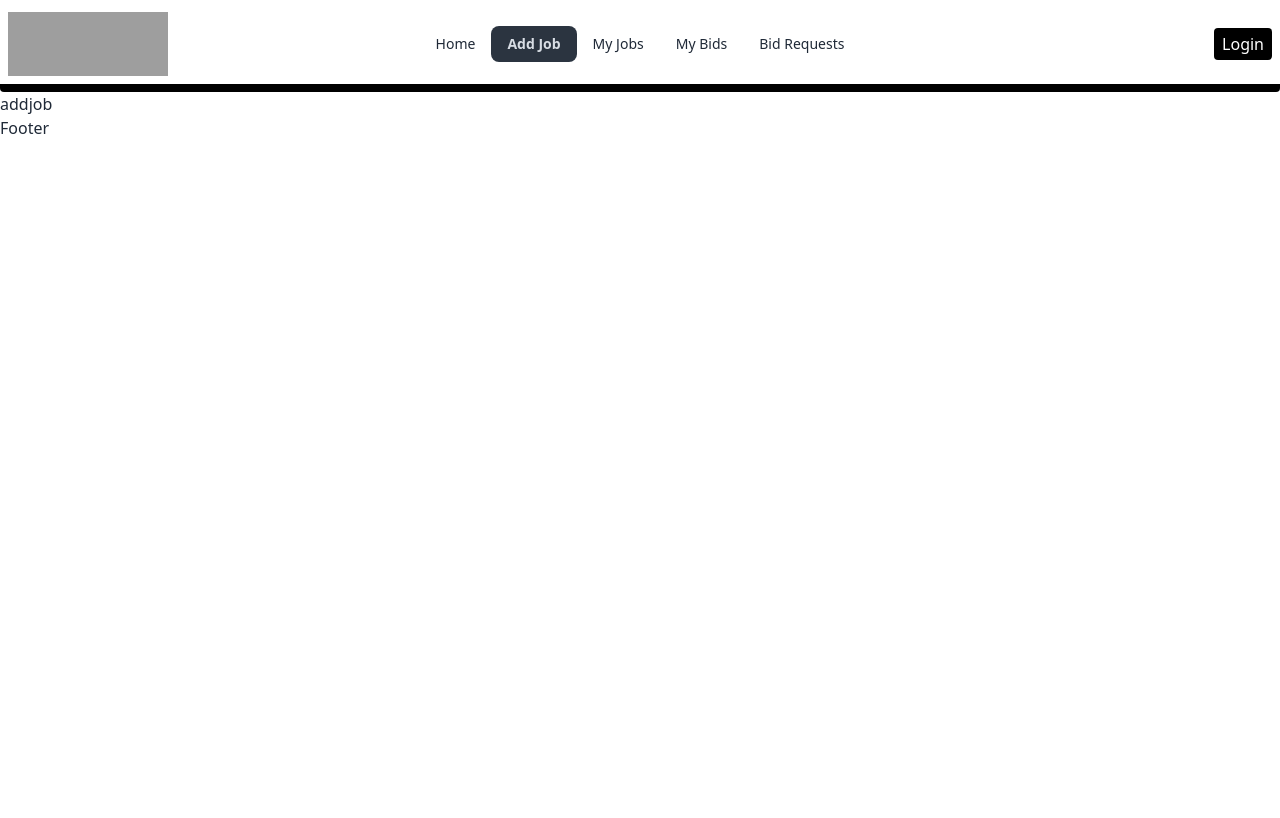
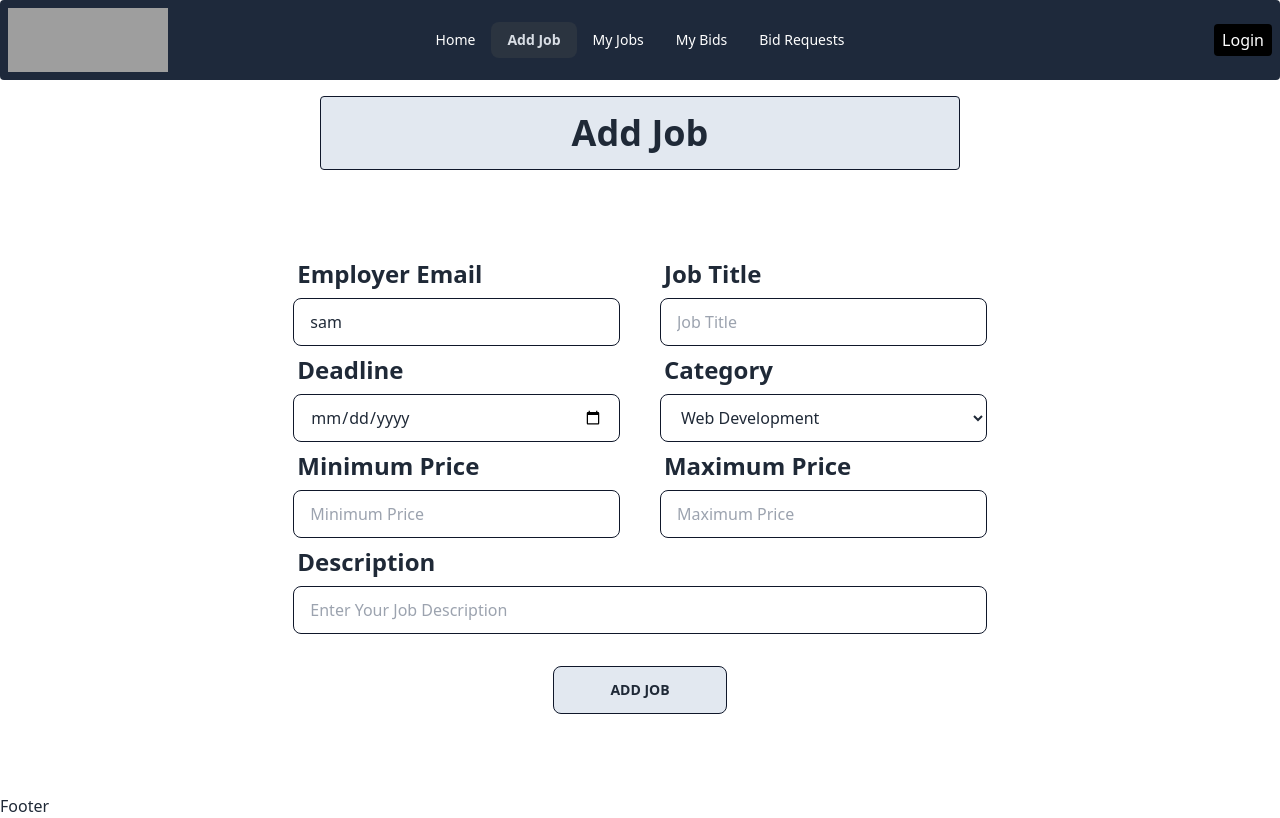
Before and after one commit to SamirSadek/online-marketplace-client, a React (Vite) app: page /addJob in a window 1280 px wide. Built offline with nearby package versions, Linux system fonts and the light colour scheme; no server answers; grey boxes are pictures that could not be loaded.

Commit message:
Create AddJob Page with neccesssary requirements

```diff
--- a/src/components/Navbar.jsx
+++ b/src/components/Navbar.jsx
@@ -10,7 +10,7 @@ const Navbar = () => {
   return (
     <div className="">
       <div>
-        <div className="navbar bg-base-100 rounded  border-b-8 mt-1 border-black">
+        <div className="navbar bg-slate-800 text-white rounded  border-black">
           <div className="navbar-start">
             <div className="dropdown">
               <label tabIndex={0} className="btn btn-ghost lg:hidden">
@@ -53,7 +53,7 @@ const Navbar = () => {
             </div>
             <img
               className="h-16 w-40"
-              src="https://i.ibb.co/WFnB0VZ/logoa.png"
+              src="https://i.ibb.co/gM2XnKf/Black-White-Elegant-Monogram-Initial-Name-Logo-1.png"
               alt=""
             />
           </div>
--- a/src/pages/AddJob/AddJob.jsx
+++ b/src/pages/AddJob/AddJob.jsx
@@ -1,10 +1,138 @@
+
 
 const AddJob = () => {
-    return (
-        <div>
-            addjob
+  const handleAddJob = (event) => {
+
+    event.preventDefault();
+
+    const form = event.target;
+    const email = form.email.value;
+    const title = form.title.value;
+    const deadline = form.deadline.value;
+    const category = form.category.value;
+    const minPrice = form.minPrice.value;
+    const maxPrice = form.maxPrice.value;
+    const description = form.description.value;
+    const newJob = {
+      email,
+      title,
+      deadline,
+      category,
+      minPrice,
+      maxPrice,
+      description,
+    };
+
+    console.log(newJob);
+  }
+
+  return (
+    <div><h2 className="text-4xl font-bold text-center mt-4 w-1/2 mx-auto border border-slate-900 rounded p-4 bg-slate-200">Add Job</h2>
+    <div className="bg-white p-20 w-2/3 mx-auto">
+
+
+      <form  onSubmit={handleAddJob}>
+        <div className="md:flex gap-10 justify-center ">
+          <div className="form-control w-full ">
+            <label className="label">
+              <span className="text-2xl font-bold">Employer Email</span>
+            </label>
+            <input
+              type="text"
+              name="email"
+              defaultValue="sam"
+              readOnly
+              className="input input-bordered border-slate-900 w-full "
+            />
+          </div>
+          <div className="form-control w-full ">
+            <label className="label">
+              <span className="text-2xl font-bold">Job Title</span>
+            </label>
+            <input
+              type="text"
+              name="title"
+              placeholder="Job Title"
+              required
+              className="input input-bordered border-slate-900 w-full "
+            />
+          </div>
         </div>
-    );
+        <div className="md:flex gap-10 justify-center">
+          <div className="form-control w-full ">
+            <label className="label">
+              <span className="text-2xl font-bold">Deadline</span>
+            </label>
+            <input
+              type="Date"
+              name="deadline"
+              required
+              className="input input-bordered border-slate-900 w-full "
+            />
+          </div>
+          <div className="form-control w-full ">
+            <label className="label">
+              <span className="text-2xl font-bold">Category</span>
+            </label>
+
+            <select name="category" className="input input-bordered border-slate-900 w-full">
+              <option value="web development">Web Development</option>
+              <option value="digital marketing">Digital Marketing</option>
+              <option value="graphics design">Graphics Design</option>
+            </select>
+          </div>
+        </div>
+        <div className="md:flex gap-10 justify-center">
+          <div className="form-control w-full ">
+            <label className="label">
+              <span className="text-2xl font-bold">Minimum Price</span>
+            </label>
+            <input
+              type="number"
+              name="minPrice"
+              required
+              placeholder="Minimum Price"
+              className="input input-bordered border-slate-900 w-full "
+            />
+          </div>
+          <div className="form-control w-full ">
+            <label className="label">
+              <span className="text-2xl font-bold">Maximum Price</span>
+            </label>
+            <input
+              type="number"
+              name="maxPrice"
+              placeholder="Maximum Price"
+              required
+              className="input input-bordered border-slate-900 w-full "
+            />
+          </div>
+        </div>
+
+        <div className="form-control w-full ">
+          <label className="label">
+            <span className="text-2xl font-bold">Description</span>
+          </label>
+          <input
+            type="textarea"
+            name="description"
+            placeholder="Enter Your Job Description"
+            required
+            className="input input-bordered border-slate-900 w-full "
+          />
+        </div>
+
+        <div className="mt-8 w-full  text-center ">
+          <input
+            className="md:w-1/4 btn  btn-ghost border border-slate-900 bg-slate-200"
+            type="submit"
+            value="Add Job"
+          />
+        </div>
+      </form>
+    </div>
+    </div>
+  );
 };
 
 export default AddJob;
```
